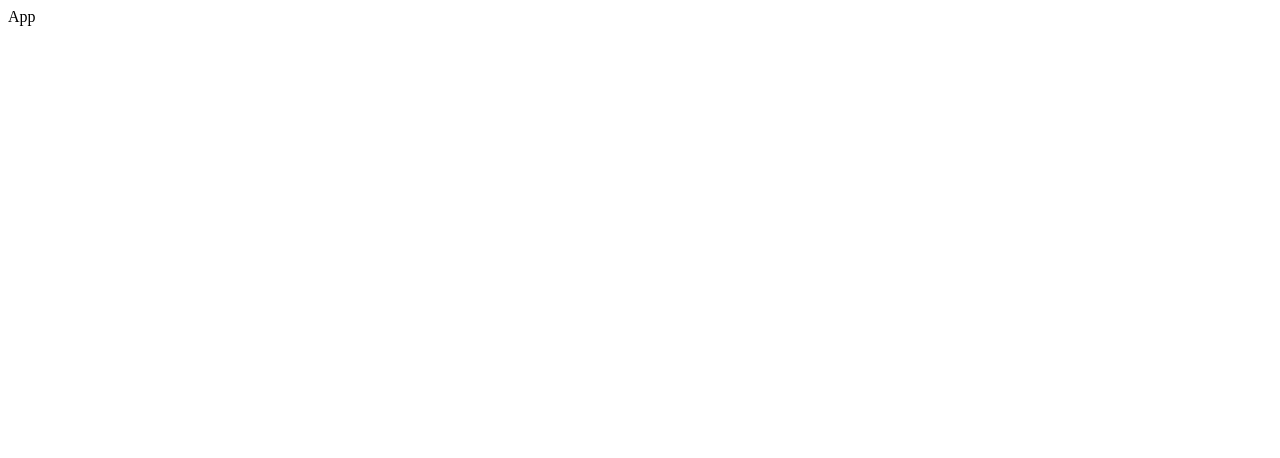
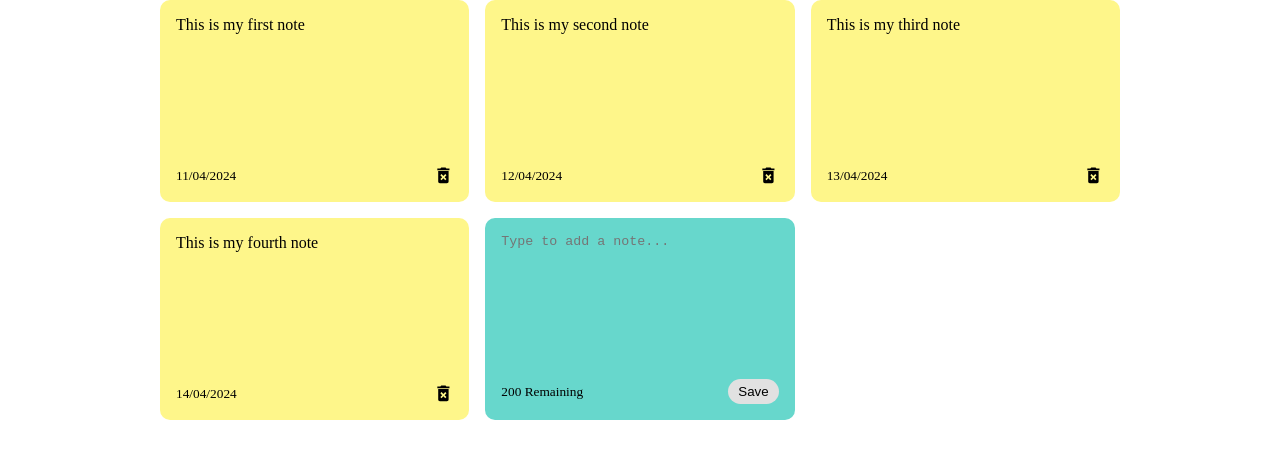
Before and after one commit to omkhodse18/React-Practice-Projects, a React (Vite) app in the folder Notes-App/: page / in a window 1280 px wide. Shown: the top 458 px of the page. Built offline with nearby package versions, Linux system fonts and the light colour scheme.

Commit message:
NoteList, notes components added successfully

```diff
--- a/Notes-App/src/App.jsx
+++ b/Notes-App/src/App.jsx
@@ -1,14 +1,40 @@
 import { useState } from 'react'
-import reactLogo from './assets/react.svg'
-import viteLogo from '/vite.svg'
+import {nanoid} from 'nanoid';
 import './App.css'
+import NotesList from './components/NotesList'
 
 function App() {
-  const [count, setCount] = useState(0)
+
+  const [notes, setNotes] = useState([
+    {
+      id : nanoid(),
+      text: "This is my first note",
+      date: "11/04/2024"
+    },
+    {
+      id : nanoid(),
+      text: "This is my second note",
+      date: "12/04/2024"
+    },
+    {
+      id : nanoid(),
+      text: "This is my third note",
+      date: "13/04/2024"
+    },
+    {
+      id : nanoid(),
+      text: "This is my fourth note",
+      date: "14\/04/2024"
+    },
+  ]);
+
+
 
   return (
-    <div>
-      App
+    <div className='container'>
+
+      <NotesList notes={notes}/>
+
     </div>
   )
 }
--- /dev/null
+++ b/Notes-App/src/components/AddNote.jsx
@@ -0,0 +1,34 @@
+import React, { useState } from 'react'
+
+function AddNote() {
+    const [noteText, setNoteText] = useState('');
+
+    function changeHandler(event){
+        setNoteText(event.target.value);
+    }
+
+    function clickHandler(){
+
+    }
+
+    return (
+        <div className='note new'>
+            <textarea
+                rows='8'
+                cols='9'
+                placeholder='Type to add a note...'
+                value={noteText}
+                onChange={changeHandler}
+            >
+
+            </textarea>
+
+            <div className='note-footer'>
+                <small>200 Remaining</small>
+                <button className='save' onClick={clickHandler}>Save</button>
+            </div>
+        </div>
+    )
+}
+
+export default AddNote
--- /dev/null
+++ b/Notes-App/src/components/Note.jsx
@@ -0,0 +1,20 @@
+import React from 'react'
+import {MdDeleteForever} from 'react-icons/md'
+
+function Note({note}) {
+  return (
+    <div className='note'>
+
+        <span>{note.text}</span>
+
+        <div className='note-footer'>
+            <small>{note.date}</small>
+            <MdDeleteForever className='delete-icon' size='1.3em'/>
+        </div>
+
+
+    </div>
+  )
+}
+
+export default Note
--- /dev/null
+++ b/Notes-App/src/components/NotesList.jsx
@@ -0,0 +1,17 @@
+import React from 'react'
+import Note from './Note'
+import AddNote from './AddNote'
+
+function NotesList({notes}) {
+  return (
+    <div className='notes-list'>
+        {
+            notes.map((note) => (<Note note={note}/>))
+        }
+
+        <AddNote/>
+    </div>
+  )
+}
+
+export default NotesList
--- a/Notes-App/src/index.css
+++ b/Notes-App/src/index.css
@@ -0,0 +1,65 @@
+*{
+  margin: 0;
+  padding: 0;
+}
+
+.container{
+  max-width: 960px;
+  margin-left: auto;
+  margin-right: auto;
+  padding-left: 15px;
+  padding-right: 15px;
+}
+
+.notes-list{
+  display: grid;
+  grid-gap: 1rem;
+
+  grid-template-columns: repeat(auto-fit, minmax(250px, 1fr));
+  /* auto-fit: This keyword tells the grid to automatically fit as many columns as possible into the container without overflowing. It will adjust the number of columns based on the available space.
+
+  minmax(250px, 1fr): This function defines the minimum and maximum size of each column. In this case, it specifies that each column should be at least 250 pixels wide (min) and should expand (1fr) to fill any additional available space beyond that minimum width. */
+}
+
+.note{
+  background-color: #fef68a;
+  border-radius: 10px;
+  padding: 1rem;
+  min-height: 170px;
+
+  display: flex;
+  flex-direction: column;
+  justify-content: space-between;
+}
+
+.note-footer{
+  display: flex;
+  align-items: center;
+  justify-content: space-between;
+}
+
+.note.new{
+  background-color: #67d7cc;
+}
+
+textarea{
+  background-color: #67d7cc;
+  border: none;
+  resize: none;
+}
+
+textarea:focus{
+  outline: none;
+}
+
+.save{
+  background-color: #e1e1e1;
+  border: none;
+  border-radius: 15px;
+  padding: 5px 10px 5px 10px;
+}
+
+.save:hover{
+  background-color: #ededed;
+  cursor: pointer;
+}
```
